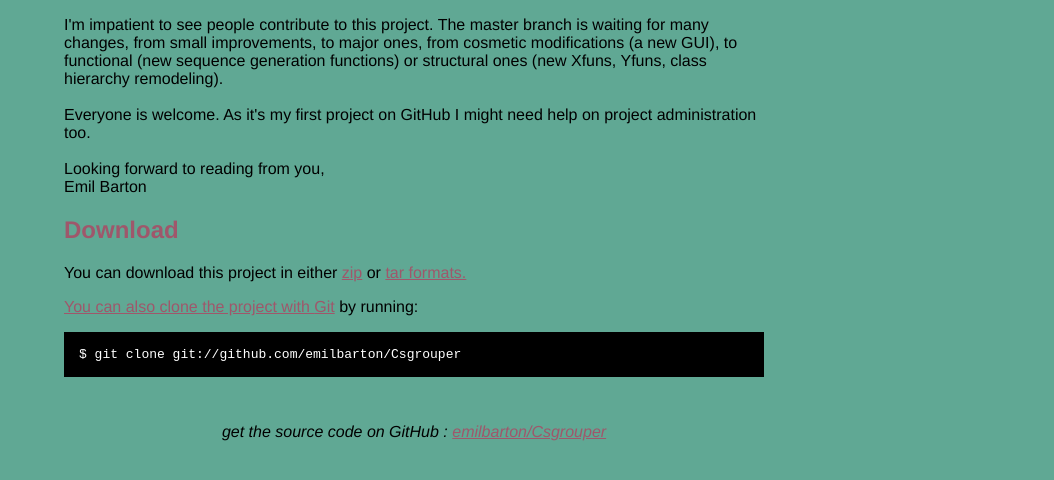
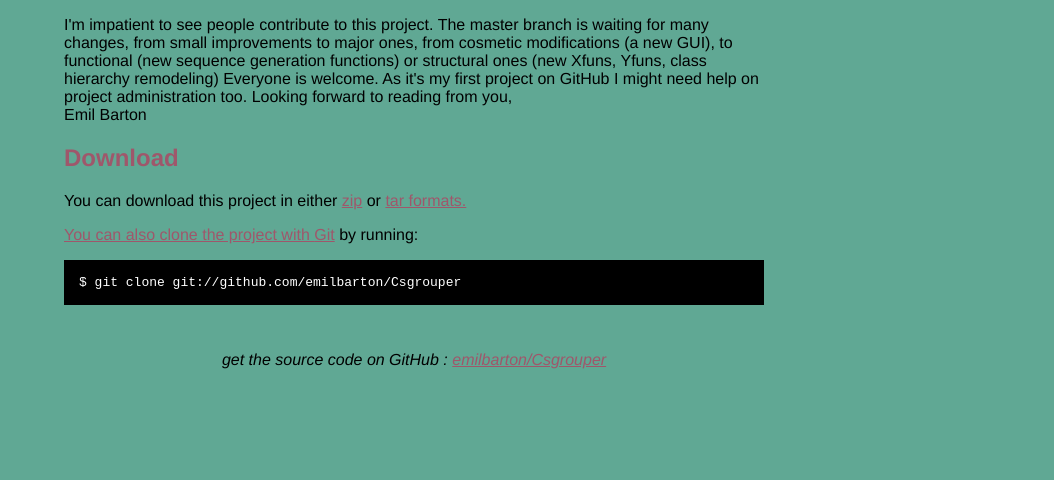
Before and after one commit to joemcmahon/Csgrouper, a plain HTML site: page index.html in a window 1280 px wide. Shown: the part 310-790 px from the top of the page, without its empty margins (226-1280 px from the left). Drawn offline with Linux system fonts and the light colour scheme.

Commit message:
Update index.html

```diff
--- a/index.html
+++ b/index.html
@@ -59,10 +59,13 @@
 
       <h2>Call for contribution:</h2>
       <p>I'm impatient to see people contribute to this project. The master branch is waiting for many changes,
-      from small improvements, to major ones, from cosmetic modifications (a new GUI), to functional (new sequence
-      generation functions) or structural ones (new Xfuns, Yfuns, class hierarchy remodeling).<br> <br>
-      Everyone is welcome. As it's my first project on GitHub I might need help on project administration too.<br><br>
+      from small improvements to major ones, from cosmetic modifications (a new GUI), to functional
+      (new sequence generation functions) or structural ones (new Xfuns, Yfuns, class hierarchy remodeling)
+
+      Everyone is welcome. As it's my first project on GitHub I might need help on project administration too.
+
       Looking forward to reading from you,
+
 <br/>   Emil Barton   </p>
 
 
```
